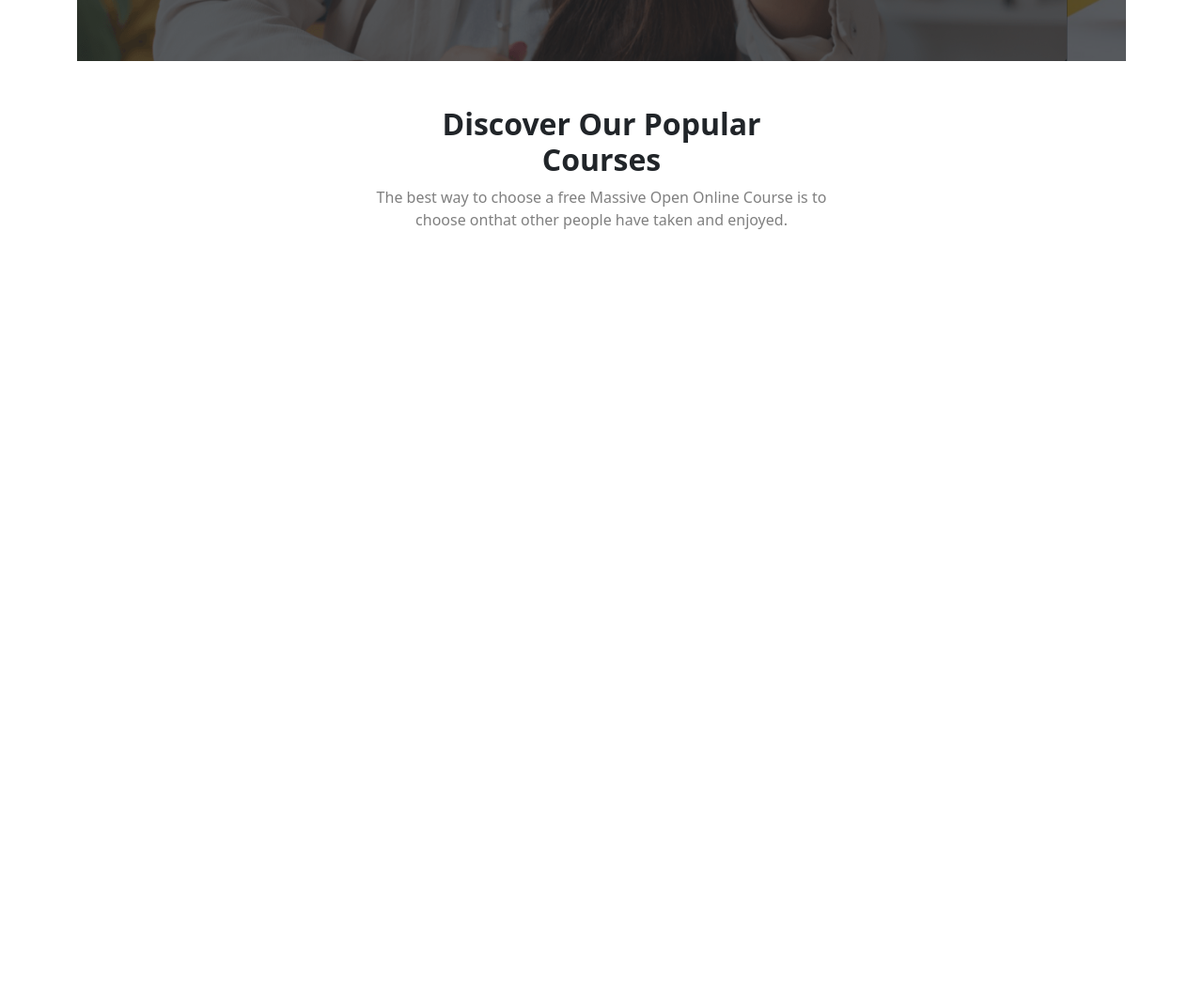
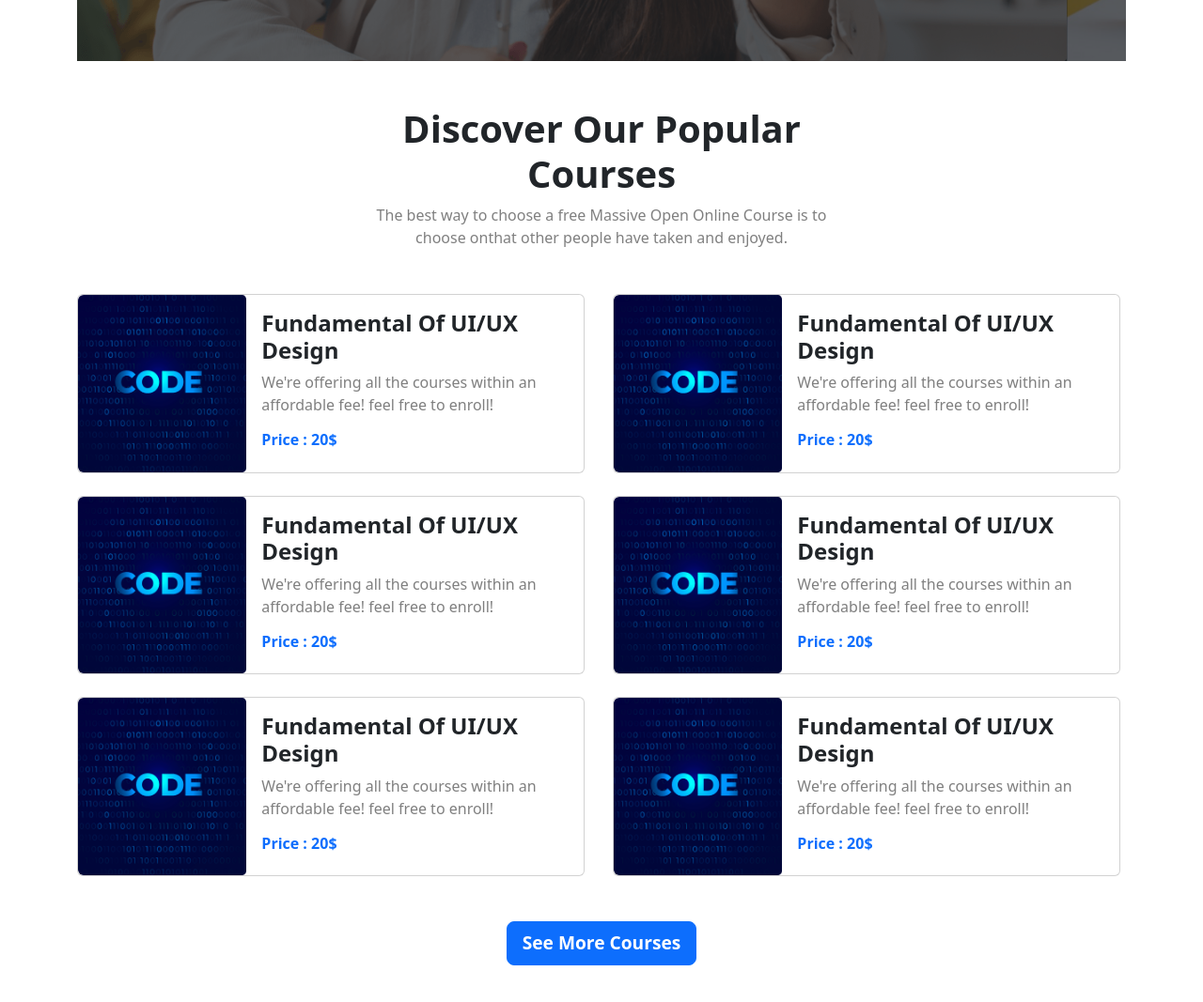
Before and after one commit to Upoma218/edTech-website, a plain HTML site: page index.html in a window 1280 px wide. Shown: the part 599-1666 px from the top of the page at 94% size. Before the commit the page ends 861 px from the top, so only its background shows below. Drawn offline with nearby package versions, Linux system fonts and the light colour scheme.

Commit message:
couses added

```diff
--- a/index.html
+++ b/index.html
@@ -120,8 +120,121 @@
         <!-- Card section start -->
     <main>
         <div class="text-center mt-5">
-            <h2 class=" fw-bold">Discover Our Popular <br> Courses</h2>
+            <h1 class=" fw-bold">Discover Our Popular <br> Courses</h1>
             <p class="fs-6 text-black-50">The best way to choose a free Massive Open Online Course is to <br> choose onthat    other people have taken and enjoyed.</p>
+        </div>
+        <section class="container mt-5">
+          <div class="row g-4">
+            <!-- single card -->
+            <div class="col-lg-6 col-md-12 col-sm-12 ">
+              <div class="card" style="max-width: 540px;">
+                <div class="row g-0">
+                  <div class="col-md-4">
+                    <img src="images/course/course-2.png" class="img-fluid rounded-start " alt="..." style="height: 100%;width: 100%;">
+                  </div>
+                  <div class="col-md-8">
+                    <div class="card-body">
+                      <h4 class="fw-bold">Fundamental Of UI/UX Design</h4>
+                      <p class="text-black-50 fs-6">We're offering all the courses within an affordable fee! feel free to enroll!</p>
+                      <h6 class="fw-bold text-primary">Price : 20$</h6>
+                    </div>
+                  </div>
+                </div>
+              </div>
+            </div>
+             <!-- single card -->
+            <div class="col-lg-6 col-md-12 col-sm-12 ">
+              <div class="card" style="max-width: 540px;">
+                <div class="row g-0">
+                  <div class="col-md-4">
+                    <img src="images/course/course-2.png" class="img-fluid rounded-start " alt="..."style="height: 100%;width: 100%;">
+                  </div>
+                  <div class="col-md-8">
+                    <div class="card-body">
+                      <h4 class="fw-bold">Fundamental Of UI/UX Design</h4>
+                      <p class="text-black-50 fs-6">We're offering all the courses within an affordable fee! feel free to enroll!</p>
+                      <h6 class="fw-bold text-primary">Price : 20$</h6>
+                    </div>
+                  </div>
+                </div>
+              </div>
+            </div>
+
+             <!-- single card -->
+            <div class="col-lg-6 col-md-12 col-sm-12 ">
+              <div class="card" style="max-width: 540px;">
+                <div class="row g-0">
+                  <div class="col-md-4">
+                    <img src="images/course/course-2.png" class="img-fluid rounded-start " alt="..." style="height: 100%;width: 100%;">
+                  </div>
+                  <div class="col-md-8">
+                    <div class="card-body">
+                      <h4 class="fw-bold">Fundamental Of UI/UX Design</h4>
+                      <p class="text-black-50 fs-6">We're offering all the courses within an affordable fee! feel free to enroll!</p>
+                      <h6 class="fw-bold text-primary">Price : 20$</h6>
+                    </div>
+                  </div>
+                </div>
+              </div>
+            </div>
+
+             <!-- single card -->
+            <div class="col-lg-6 col-md-12 col-sm-12 ">
+              <div class="card" style="max-width: 540px;">
+                <div class="row g-0">
+                  <div class="col-md-4">
+                    <img src="images/course/course-2.png" class="img-fluid rounded-start " alt="..."style="height: 100%;width: 100%;">
+                  </div>
+                  <div class="col-md-8">
+                    <div class="card-body">
+                      <h4 class="fw-bold">Fundamental Of UI/UX Design</h4>
+                      <p class="text-black-50 fs-6">We're offering all the courses within an affordable fee! feel free to enroll!</p>
+                      <h6 class="fw-bold text-primary">Price : 20$</h6>
+                    </div>
+                  </div>
+                </div>
+              </div>
+            </div>
+             <!-- single card -->
+            <div class="col-lg-6 col-md-12 col-sm-12 ">
+              <div class="card" style="max-width: 540px;">
+                <div class="row g-0">
+                  <div class="col-md-4">
+                    <img src="images/course/course-2.png" class="img-fluid rounded-start " alt="..." style="height: 100%;width: 100%;">
+                  </div>
+                  <div class="col-md-8">
+                    <div class="card-body">
+                      <h4 class="fw-bold">Fundamental Of UI/UX Design</h4>
+                      <p class="text-black-50 fs-6">We're offering all the courses within an affordable fee! feel free to enroll!</p>
+                      <h6 class="fw-bold text-primary">Price : 20$</h6>
+                    </div>
+                  </div>
+                </div>
+              </div>
+            </div>
+             <!-- single card -->
+            <div class="col-lg-6 col-md-12 col-sm-12 ">
+              <div class="card" style="max-width: 540px;">
+                <div class="row g-0">
+                  <div class="col-md-4">
+                    <img src="images/course/course-2.png" class="img-fluid rounded-start " alt="..." style="height: 100%; width: 100%;">
+                  </div>
+                  <div class="col-md-8">
+                    <div class="card-body">
+                      <h4 class="fw-bold">Fundamental Of UI/UX Design</h4>
+                      <p class="text-black-50 fs-6">We're offering all the courses within an affordable fee! feel free to enroll!</p>
+                      <h6 class="fw-bold text-primary">Price : 20$</h6>
+                    </div>
+                  </div>
+                </div>
+              </div>
+            </div>
+          </div>
+        </section>
+         <!-- cards section ended -->
+        <!-- button here -->
+        <div class="m-5 d-flex justify-content-center">
+          <button type="button" class="btn btn-primary fw-bold btn-lg" style="font-size: 1.5vw">See More Courses</button>
         </div>
 
     </main>
```
